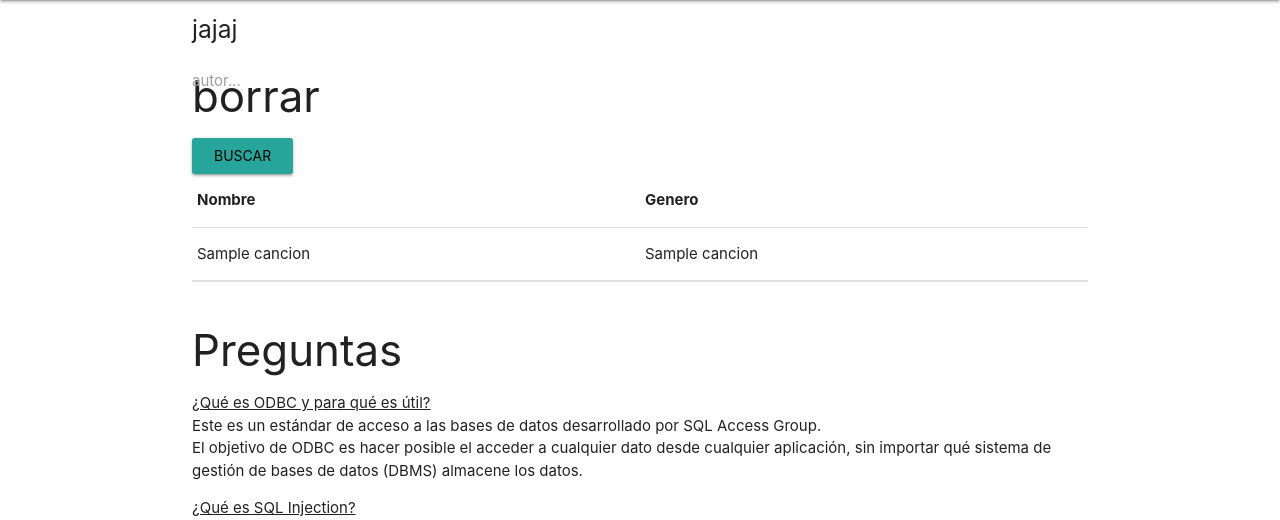
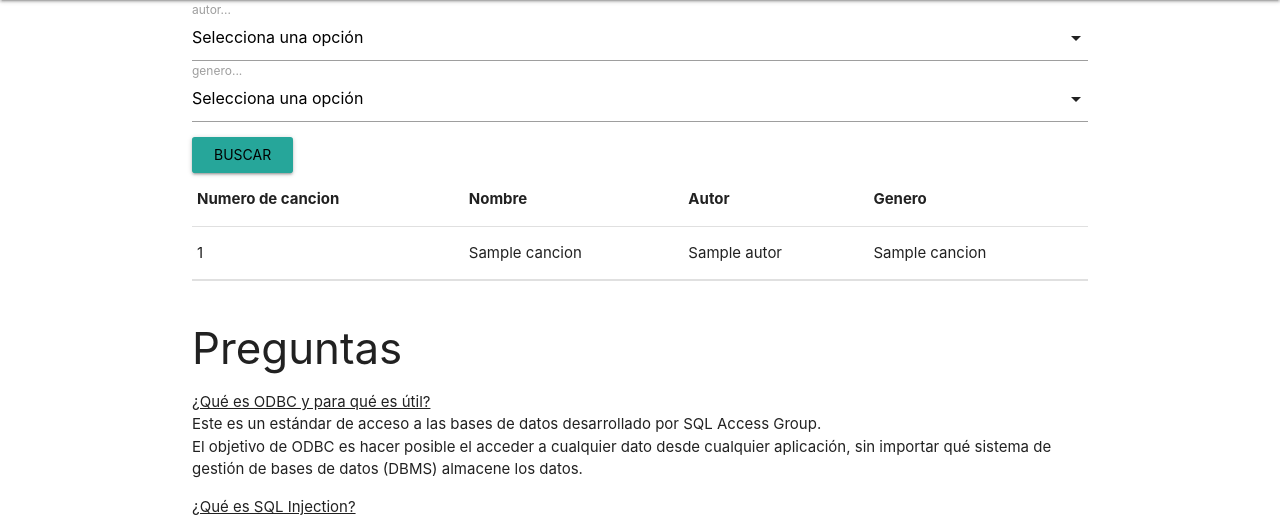
Before and after one commit to jeduardocb/DAW, a PHP site: page / in a window 1280 px wide. Shown: the part 64-584 px from the top of the page. Run offline with PHP 8.4, Linux system fonts and the light colour scheme; tables that the repository leaves empty or names only in its code hold one stand-in row (values such as "Sample post").

Commit message:
agregar busqueda

```diff
--- a/lab 14/_footer.html
+++ b/lab 14/_footer.html
@@ -1,3 +1,7 @@
+<script src="https://cdnjs.cloudflare.com/ajax/libs/materialize/1.0.0/js/materialize.min.js"></script>
+<script>
+    M.AutoInit();
+</script>
 </div>
         <footer class="page-footer" >
           <div class="container">
--- a/lab 14/_form.html
+++ b/lab 14/_form.html
@@ -1,6 +1,8 @@
+
+
 <form method="POST">
     <?=crear_select("id_Autor", "nombre", "autor");?>
-    <!--?=crear_select("nombre_Genero", "nombre_Genero", "genero");?-->
-    <h3>borrar</h3>
+    <?=crear_select("nombre_Genero", "nombre_Genero", "genero");?>
+
             <input class="waves-effect waves-light btn" type="submit" value="Buscar">
 </form>
--- a/lab 14/_header.html
+++ b/lab 14/_header.html
@@ -7,10 +7,10 @@
     <!--Import Google Icon Font-->
     <link href="https://fonts.googleapis.com/icon?family=Material+Icons" rel="stylesheet">
     <link rel="stylesheet" href="https://cdnjs.cloudflare.com/ajax/libs/materialize/1.0.0/css/materialize.min.css">
-
     <!--Let browser know website is optimized for mobile-->
     <meta name="viewport" content="width=device-width, initial-scale=1.0"/>
     <style type="text/css" src="style.css"></style>
+
 
 
 
--- a/lab 14/index.php
+++ b/lab 14/index.php
@@ -5,19 +5,22 @@
 
  	include("_form.html");
 
-	  if (isset($_POST["nombre_Cancion"])) {
-	      $nombre_Cancion = htmlspecialchars($_POST["nombre_Cancion"]);
+
+	  if (isset($_POST["autor"])) {
+	      $autor = htmlspecialchars($_POST["autor"]);
+	      echo $_POST["autor"];
 	  } else {
-	      $nombre_Cancion = "";
+	      $autor = "";
 	  }
 
-	 if (isset($_POST["nombre_Genero"])) {
-	      $nombre_Genero = htmlspecialchars($_POST["nombre_Genero"]);
+	 if (isset($_POST["genero"])) {
+	      $nombre_Genero = htmlspecialchars($_POST["genero"]);
+	      echo $_POST["genero"];
 	  } else {
 	      $nombre_Genero = "";
 	  }
 
-	echo consultar_casos($nombre_Cancion,$nombre_Genero);
+	echo consultar_casos($autor,$nombre_Genero);
 	include("_preguntas.html");
 	include("_footer.html");
 
--- a/lab 14/util.php
+++ b/lab 14/util.php
@@ -16,23 +16,30 @@
 	}
 //@param $lugar: El lugar de donde proviene el caso
   //@param $estado: El estado de la infección del caso
-  function consultar_casos($nombre_Cancion="", $nombre_Genero="") {
+  function consultar_casos($id_Autor="", $nombre_Genero="") {
     $conexion_bd = conectar_bd();
 
-    $resultado =  "<table><thead><tr><th>Nombre</th><th>Genero</th></tr></thead>";
+    $resultado =  "<table><thead><tr><th>Numero de cancion</th><th>Nombre</th><th>Autor</th><th>Genero</th></tr></thead>";
 
-    $consulta = 'Select nombre_Cancion, nombre_Genero From cancion ';
-   if ($nombre_Cancion != "") {
-        $consulta .= " AND nombre_Cancion=".$nombre_Cancion;
+    $consulta = 'Select id_Cancion,nombre_Cancion, nombre_Genero,a.nombre
+     From cancion as c,autor as a
+     where c.id_Autor=a.id_Autor';
+   if ($id_Autor != "") {
+        $consulta .= " AND c.id_Autor=".$id_Autor;
+        echo "<br>la consulta es:".$consulta;
     }
     if ($nombre_Genero != "") {
-        $consulta .= " AND nombre_Genero=".$nombre_Genero;
+        $consulta .= " AND c.nombre_Genero='".$nombre_Genero ."'";
+        echo "<br>la consulta es:".$consulta;
     }
     $resultados = $conexion_bd->query($consulta);
     while ($row = mysqli_fetch_array($resultados, MYSQLI_BOTH)) {
         $resultado .= "<tr>";
+        $resultado .= "<td>".$row['id_Cancion']."</td>";
         $resultado .= "<td>".$row['nombre_Cancion']."</td>";
+         $resultado .= "<td>".$row['nombre']."</td>";
         $resultado .= "<td>".$row['nombre_Genero']."</td>";
+
         $resultado .= "</tr>";
     }
 
@@ -44,7 +51,7 @@
     return $resultado;
   }
 
-  //Crea un select con los datos de una consulta
+      //Crea un select con los datos de una consulta
   //@param $id: Campo en una tabla que contiene el id
   //@param $columna_descripcion: Columna de una tabla con una descripción
   //@param $tabla: La tabla a consultar en la bd
@@ -53,10 +60,9 @@
 
     $resultado = '<div class="input-field"><select name="'.$tabla.'"><option value="" disabled selected>Selecciona una opción</option>';
 
-    $consulta = "SELECT $id, $columna_descripcion FROM $tabla";
+    $consulta = "SELECT $id  , $columna_descripcion  FROM $tabla";
     $resultados = $conexion_bd->query($consulta);
     while ($row = mysqli_fetch_array($resultados, MYSQLI_BOTH)) {
-    	echo "<h5>jajaj</h5>";
        $resultado .= '<option value="'.$row["$id"].'">'.$row["$columna_descripcion"].'</option>';
     }
 
```
